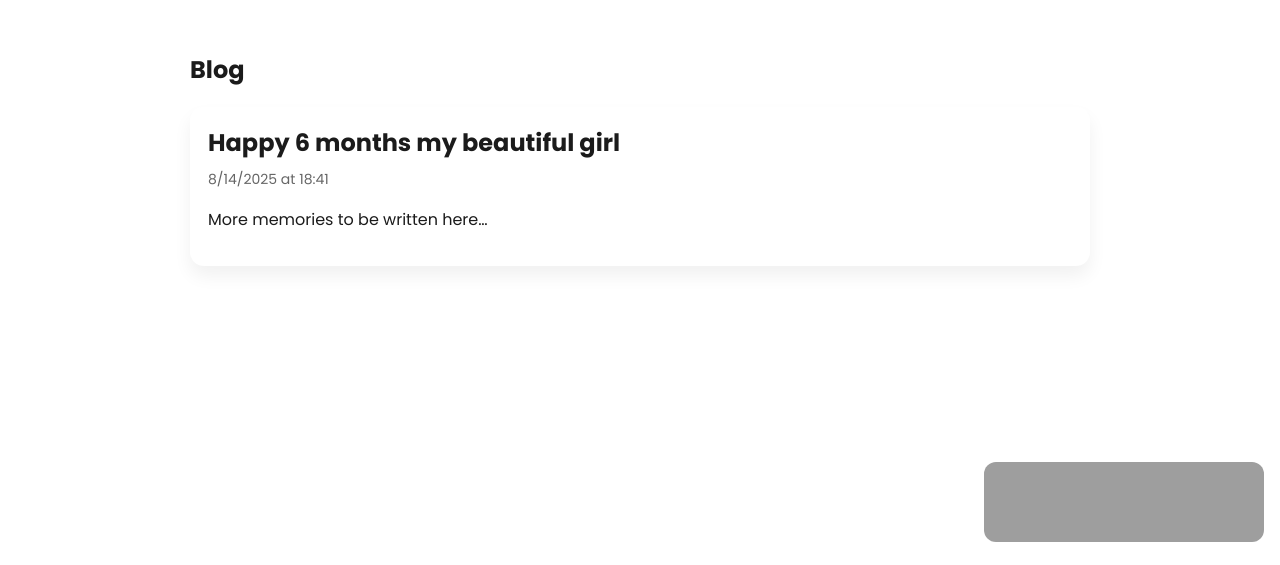
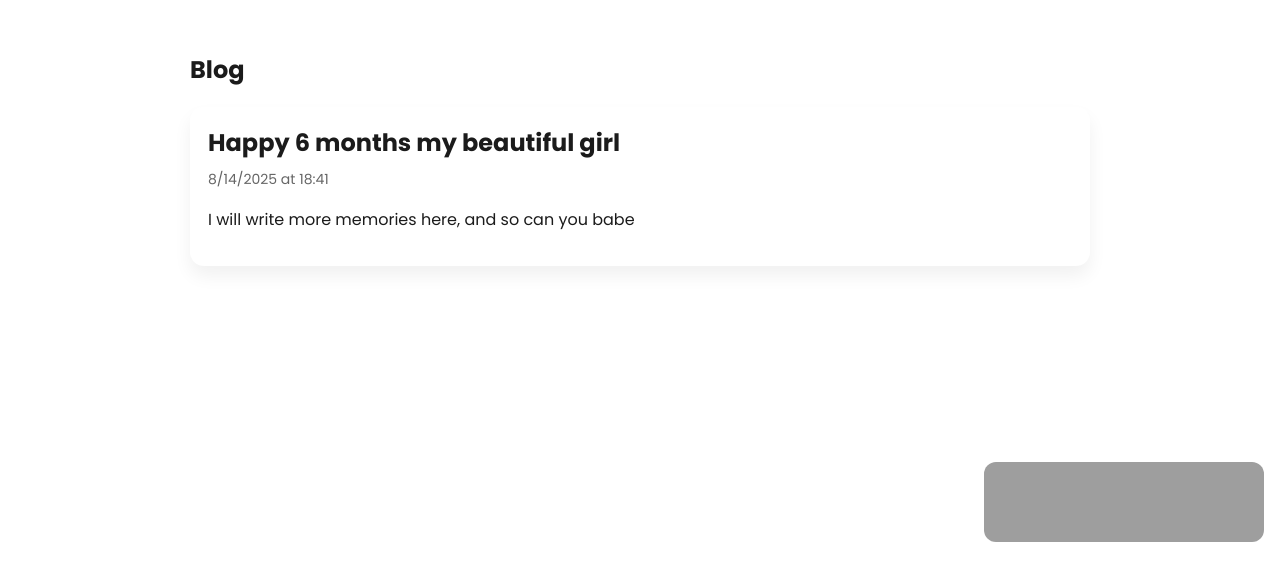
Before and after one commit to Manueloskii/Love-Scavenger-Hunt---Luiza, a plain HTML site: page blog.html in a window 1280 px wide. Shown: the part 235-800 px from the top of the page. Drawn offline with Linux system fonts and the light colour scheme; grey boxes are pictures that could not be loaded.

Commit message:
Add files via upload

```diff
--- a/blog.html
+++ b/blog.html
@@ -23,7 +23,7 @@
             <h2>Happy 6 months my beautiful girl</h2>
             <time datetime="2025-08-14T18:41:00">8/14/2025 at 18:41</time>
           </header>
-          <p>More memories to be written here…</p>
+          <p>I will write more memories here, and so can you babe</p>
         </article>
       </div>
     </section>
```
